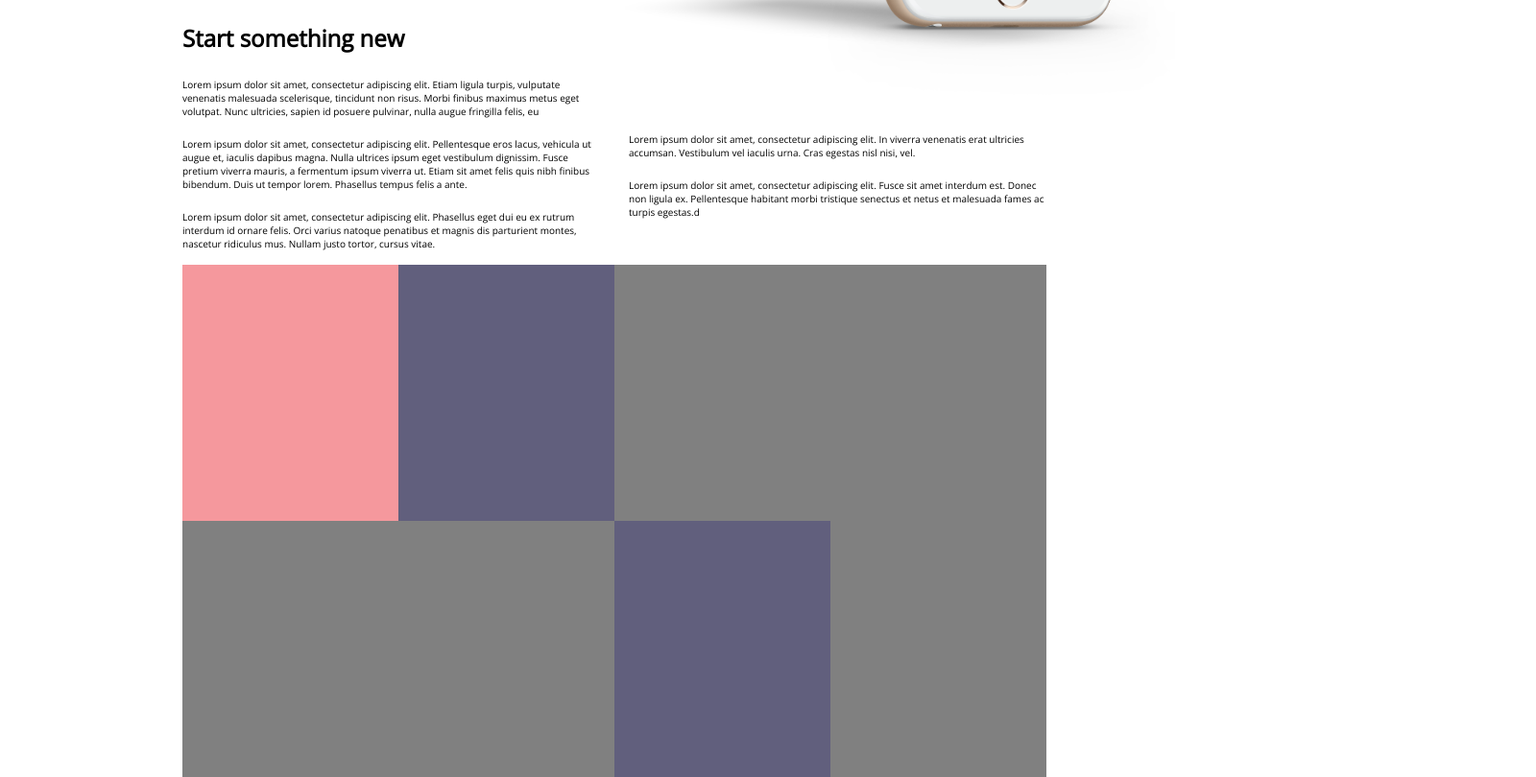
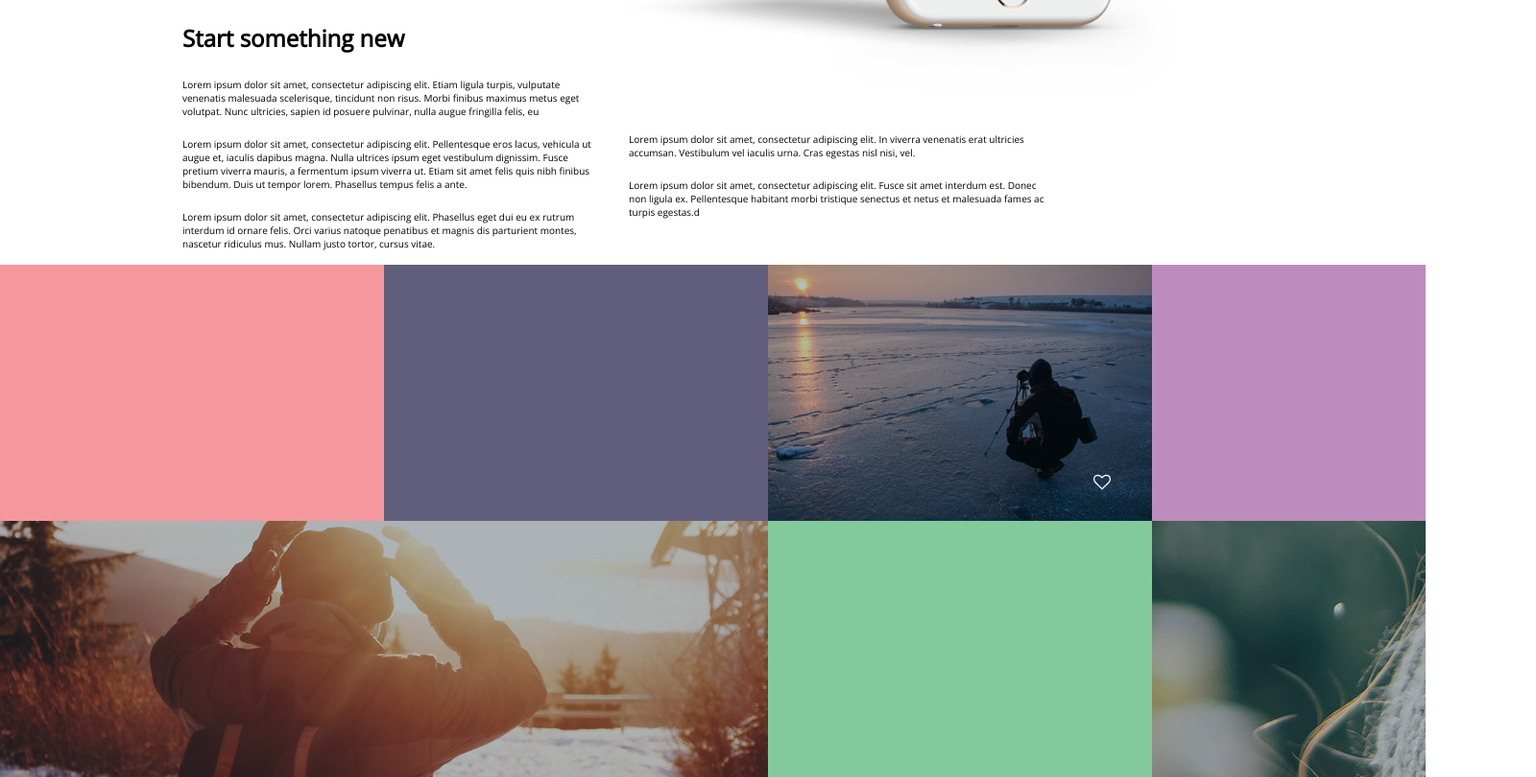
Before and after one commit to lukaszsl/psd2html-nr1, a website: page index.html in a window 1280 px wide. Shown: the part 897-1707 px from the top of the page at 96% size, 1600 px wide, since content can reach past the window. Drawn offline with nearby package versions, Linux system fonts and the light colour scheme.

Commit message:
placed background colors and pictures to the box-grid

```diff
--- a/index.html
+++ b/index.html
@@ -41,19 +41,19 @@
 			</div>
 		</div>
 	</section>
-	<section class="box-grid container">
-		<div class="row">
-			<div class="col-3"></div>
-			<div class="col-3"></div>
-			<div class="col-3"></div>
-			<div class="col-3"></div>
+	<section class="box-grid">
+		<div class="row first">
+			<div class="col-3 box-pink"></div>
+			<div class="col-3 box-purple"></div>
+			<div class="col-3 box-small"></div>
+			<div class="col-3 box-violet"></div>
 		</div>
-		<div class="row">
-			<div class="col-6">
+		<div class="row second">
+			<div class="col-6 box-large">
 			</div>
-			<div class="col-3">
+			<div class="col-3 box-green">
 			</div>
-			<div class="col-3">
+			<div class="col-3 box-extra">
 			</div>
 		</div>
 	</section>
--- a/sass/style.sass
+++ b/sass/style.sass
@@ -157,11 +157,25 @@ body
 			top: 120px
 
 	.box-grid
+		width: 1600px
+
 		div.col-3, div.col-6
 			height: 267px
-			background-color: gray
 
-		div.col-3:nth-child(1)
+		.box-pink
 			background-color: #f5989d
-		div.col-3:nth-child(2)
+		.box-purple
 			background-color: #615f7d
+		.box-small
+			background-image: url('https://raw.githubusercontent.com/lukaszsl/psd2html-nr1/master/images/our_clients_box.png')
+			background-size: auto auto
+		.box-violet
+			width: 285px
+			background-color: #bd8cbf
+		.box-large
+			background-image: url('https://raw.githubusercontent.com/lukaszsl/psd2html-nr1/master/images/sign_up_box.png')
+		.box-green
+			background-color: #82ca9c
+		.box-extra
+			width: 285px
+			background-image: url('https://raw.githubusercontent.com/lukaszsl/psd2html-nr1/master/images/start_something_box.png')
```
Also changed, not shown: css/style.css, 1 other file.
